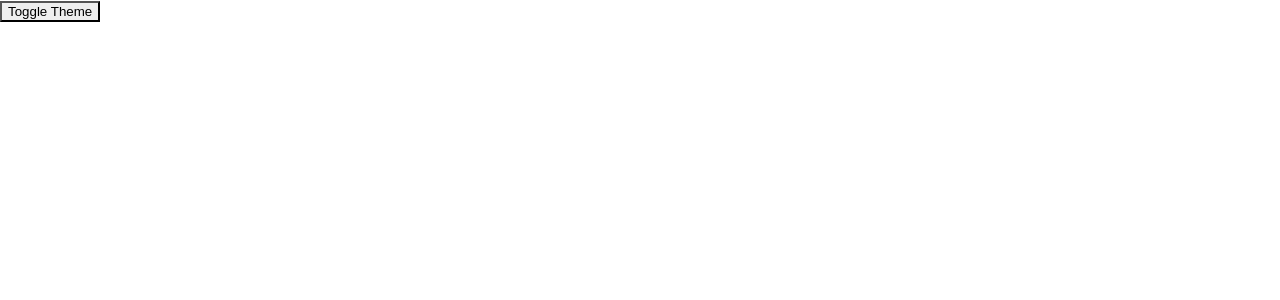
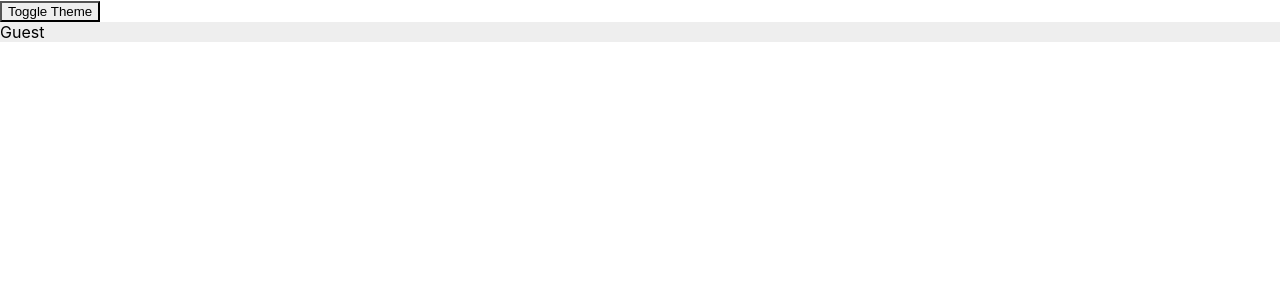
Before and after one commit to nnance/react-context, a React (Create React App) app: page / in a window 1280 px wide. Shown: the top 300 px of the page. Built offline with nearby package versions, Linux system fonts and the light colour scheme.

Commit message:
Consuming Multiple Contexts

```diff
--- a/src/App.tsx
+++ b/src/App.tsx
@@ -1,10 +1,7 @@
 import React from 'react';
 import { ThemeContext, themes } from './theme-context';
 import ThemedButton from './themed-button';
-
-type ToolbarProps = {
-  changeTheme: () => void
-}
+import UserStatus from './user-status';
 
 type AppState = {
   toggleTheme: () => void
@@ -49,6 +46,7 @@ function Content() {
   return (
     <div>
       <ThemedButton />
+      <UserStatus />
     </div>
   );
 }
--- /dev/null
+++ b/src/user-context.tsx
@@ -0,0 +1,10 @@
+import React from "react";
+
+export type UserContextType = {
+    name: string
+}
+
+// Signed-in user context
+export const UserContext = React.createContext<UserContextType>({
+    name: 'Guest',
+});
--- /dev/null
+++ b/src/user-status.tsx
@@ -0,0 +1,24 @@
+import React from "react";
+import { ThemeContext } from './theme-context';
+import { UserContext } from './user-context';
+
+function UserStatus() {
+    // The Theme Toggler Button receives not only the theme
+    // but also a toggleTheme function from the context
+    return (
+      <ThemeContext.Consumer>
+        {({theme}) => (
+            <UserContext.Consumer>
+                {({name}) => (
+                    <div
+                        style={{backgroundColor: theme.background}}>
+                        {name}
+                    </div>
+                )}
+            </UserContext.Consumer>
+        )}
+      </ThemeContext.Consumer>
+    );
+  }
+
+  export default UserStatus;
```
